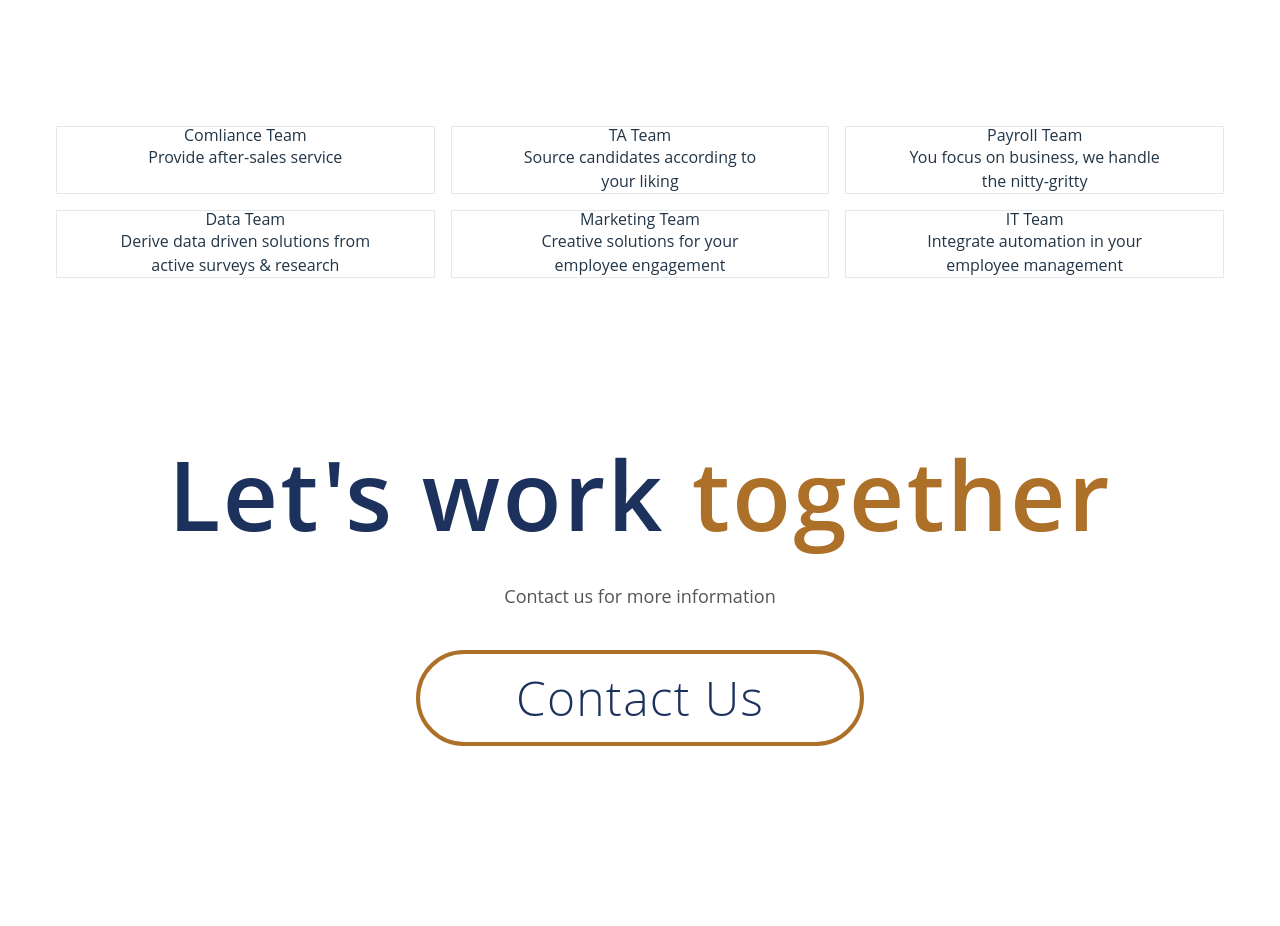
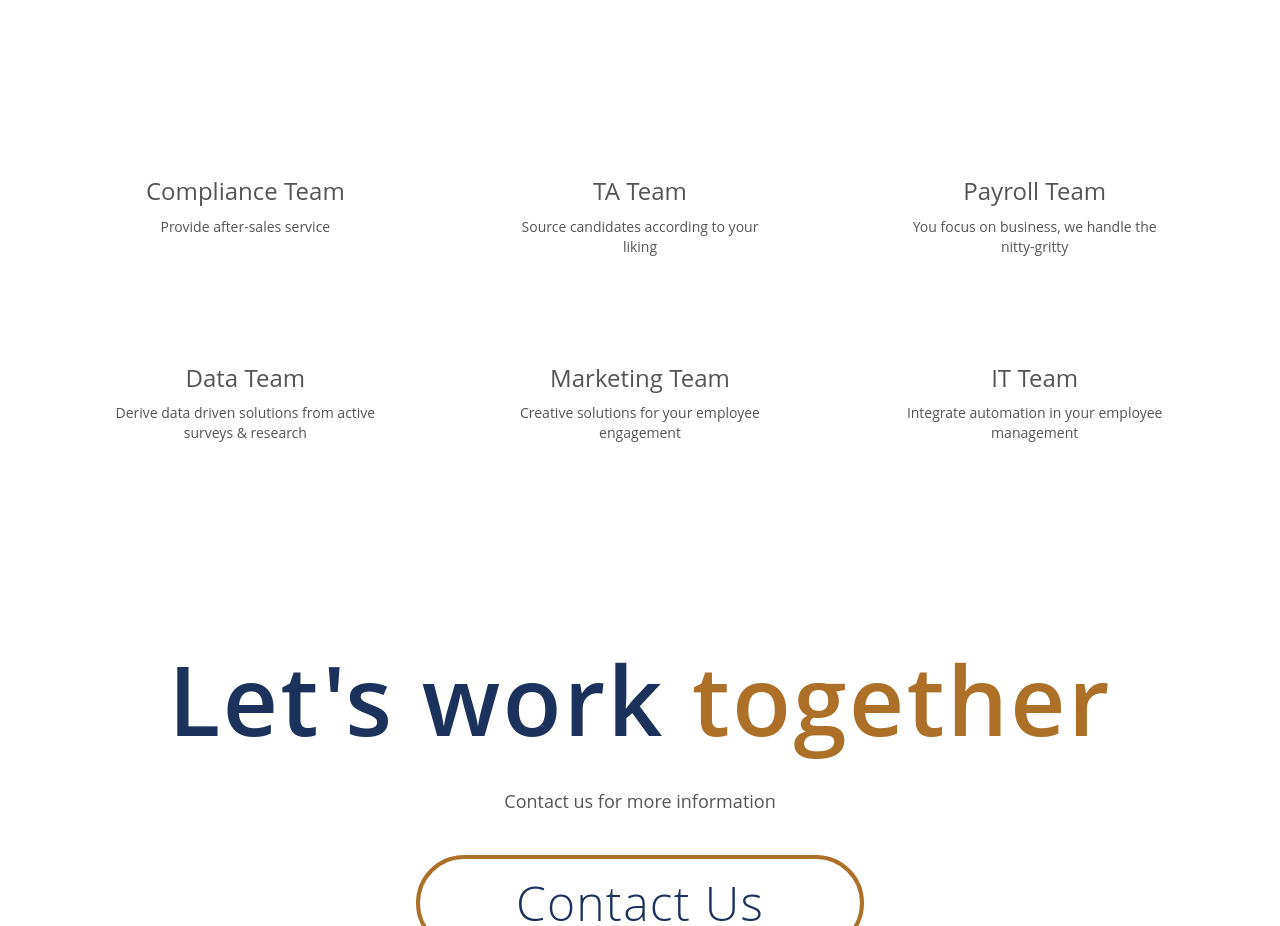
Before and after one commit to ethanchong13/topnotchRevamp, a React (Vite) app in the folder vite-project/: page /OutsourcedPayroll in a window 1280 px wide. Shown: the part 984-1910 px from the top of the page. Built offline with nearby package versions, Linux system fonts and the light colour scheme; the HTML template or start-up script is replaced by a standard one.

Commit message:
completed meet the team components

```diff
--- a/vite-project/src/Components/LandingPage/Intro.jsx
+++ b/vite-project/src/Components/LandingPage/Intro.jsx
@@ -23,8 +23,6 @@ const Intro = ({ title, details }) => {
             className="w-full py-10 justify-center flex text-center"
             initial={{ y: "+5vh", opacity: 0 }}
             animate={{ y: 0, opacity: 1 }}
-            // initial={{opacity:0, scale:0.3}}
-            // animate={{opacity:1, scale:1}}
             transition={{ duration: "1" }}
           >
             <h5 className="text-center tracking-wider font-light text-[1.2rem] text-topnotch-grey">
--- a/vite-project/src/Components/OutsorcedPayroll/TeamGrid.jsx
+++ b/vite-project/src/Components/OutsorcedPayroll/TeamGrid.jsx
@@ -2,9 +2,9 @@ import React from "react";
 
 const TeamGrid = ({ team, description }) => {
   return (
-    <div className="text-center border px-14">
-      <h1>{team}</h1>
-      <div>{description}</div>
+    <div className="text-center px-14 py-10">
+      <h1 className="text-topnotch-grey my-3 text-[1.5rem]">{team}</h1>
+      <p className="text-topnotch-grey text-sm">{description}</p>
     </div>
   );
 };
--- a/vite-project/src/Datas/Teams.jsx
+++ b/vite-project/src/Datas/Teams.jsx
@@ -1,5 +1,9 @@
 const Teams = [
-  { id: 1, team: "Comliance Team", description: "Provide after-sales service" },
+  {
+    id: 1,
+    team: "Compliance Team",
+    description: "Provide after-sales service",
+  },
   {
     id: 2,
     team: "TA Team",
--- a/vite-project/src/Pages/EmploymentSolutionLanding.jsx
+++ b/vite-project/src/Pages/EmploymentSolutionLanding.jsx
@@ -1,5 +1,4 @@
 import React from "react";
-import { motion, useScroll } from "framer-motion";
 
 import Intro from "../Components/LandingPage/Intro";
 import Header from "../Components/LandingPage/Header";
```
